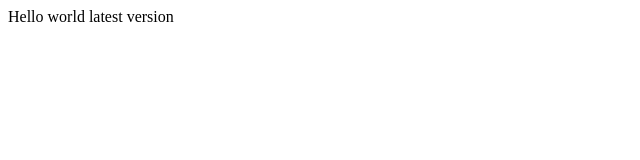
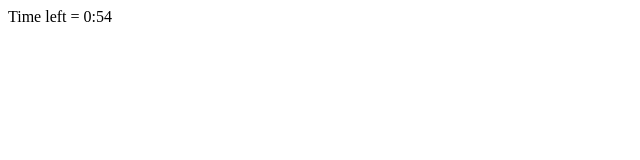
Before and after one commit to elie-netomedia/devops-exercise, a plain HTML site: page index.html in a window 1280 px wide. Shown: the full height of the page, 0-640 px from the left. Drawn offline with Linux system fonts and the light colour scheme.

Commit message:
changed intense to index.html

```diff
--- a/index.html
+++ b/index.html
@@ -1,7 +1,38 @@
 <html>
-  <header><title>This is title</title></header>
   <body>
-    <!-- deploy test -->
-    Hello world latest version
+    <div>Time left = <span id="timer"></span></div>
   </body>
+  <script>
+    document.getElementById("timer").innerHTML = 001 + ":" + 00;
+    startTimer();
+
+    function startTimer() {
+      var presentTime = document.getElementById("timer").innerHTML;
+      var timeArray = presentTime.split(/[:]+/);
+      var m = timeArray[0];
+      var s = checkSecond(timeArray[1] - 1);
+      if (s == 59) {
+        m = m - 1;
+      }
+      //if(m<0){alert('timer completed')}
+
+      document.getElementById("timer").innerHTML = m + ":" + s;
+      console.log(m);
+      if (m != 0 | s != 0) {
+        setTimeout(startTimer, 1000);
+      } else {
+        document.getElementById("timer").innerHTML = "time has run out";
+      }
+    }
+
+    function checkSecond(sec) {
+      if (sec < 10 && sec >= 0) {
+        sec = "0" + sec;
+      } // add zero in front of numbers < 10
+      if (sec < 0) {
+        sec = "59";
+      }
+      return sec;
+    }
+  </script>
 </html>
```
Also changed, not shown: intense/index.html (renamed from intense/minute.html), 1 other file.
